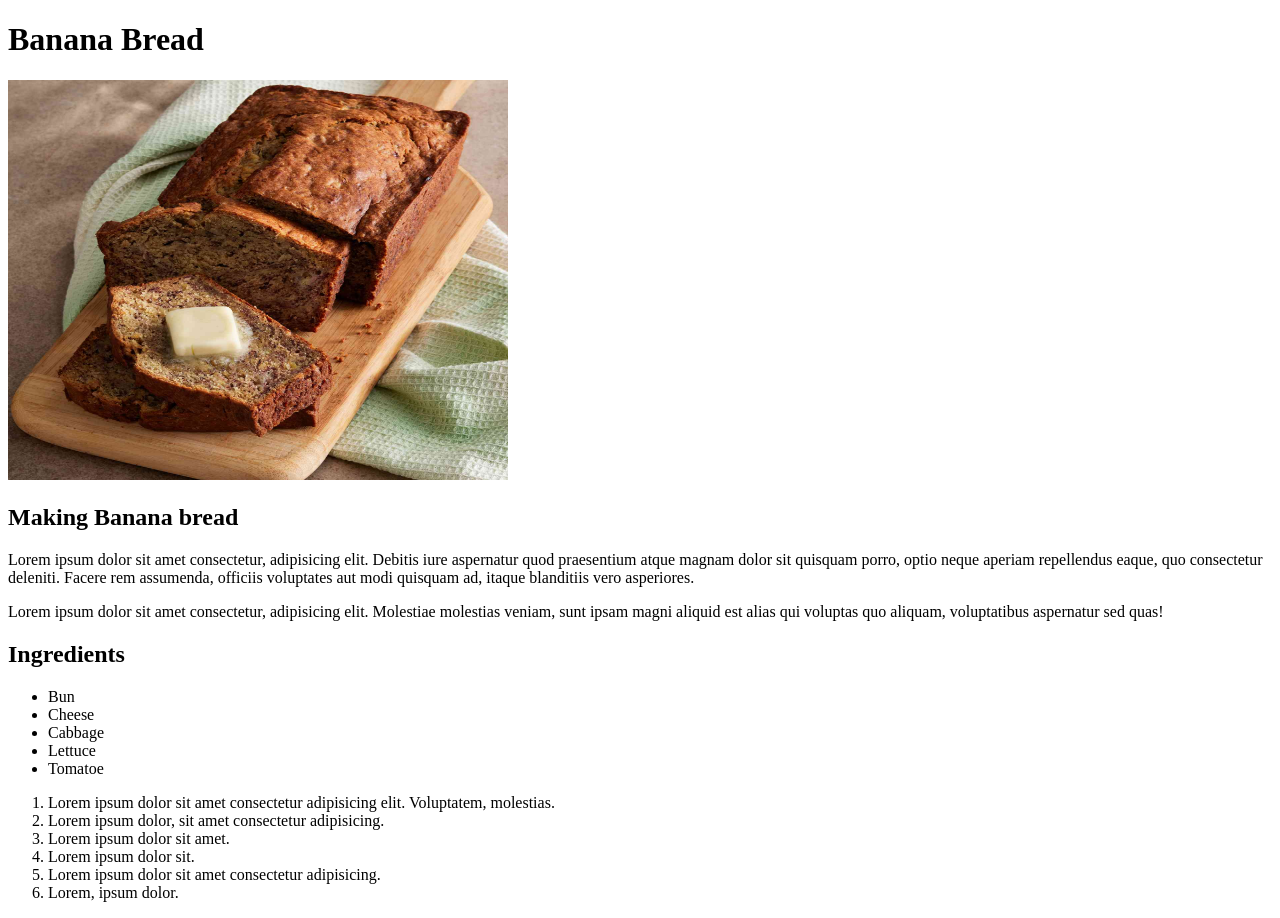
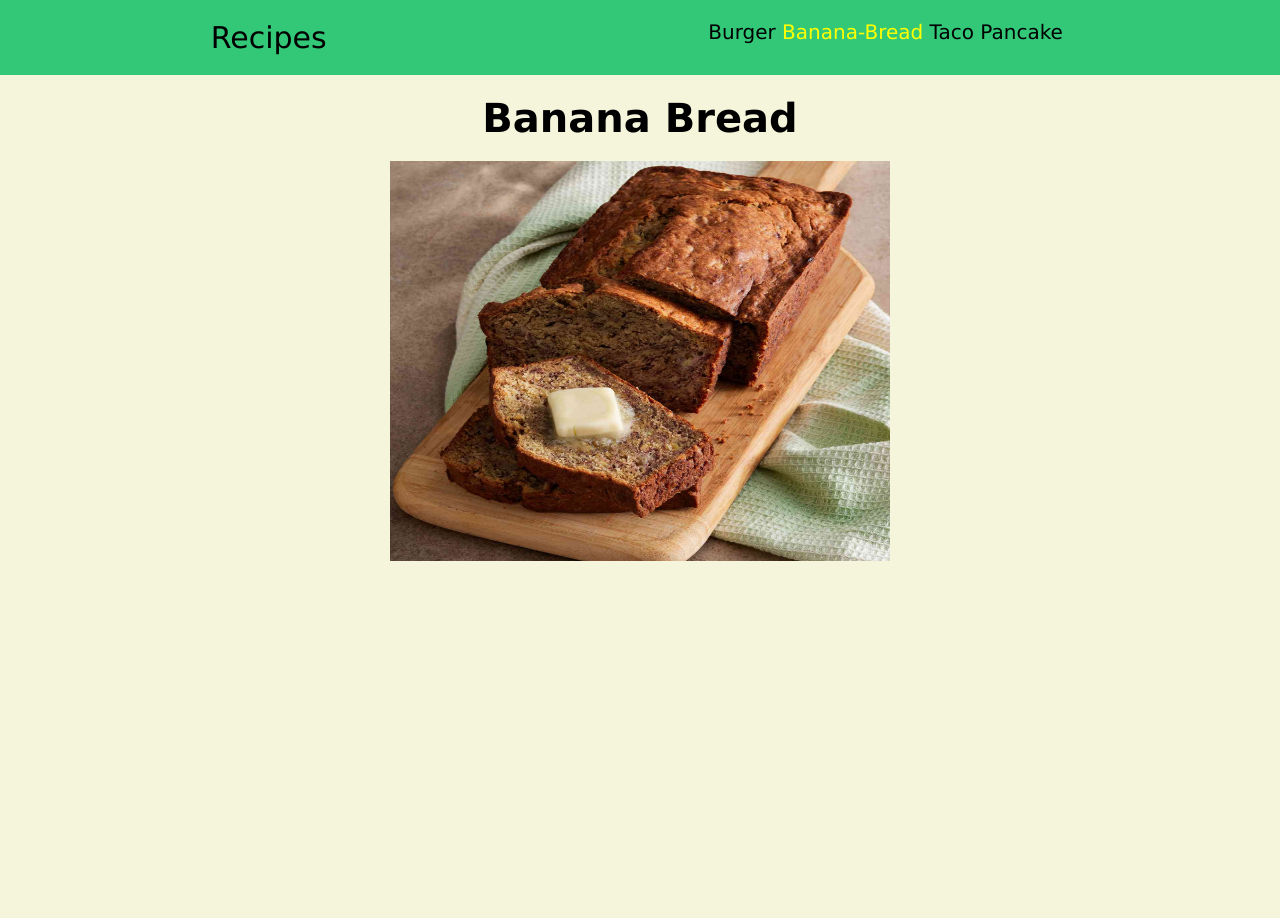
Before and after one commit to joelizzu/odin-recipies, a plain HTML site: page recipes/bananabread.html in a window 1280 px wide. After the commit the page ends 800 px from the top, so only its background shows below. Drawn offline with Linux system fonts and the light colour scheme.

Commit message:
develop the recipe site more

```diff
--- a/recipes/bananabread.html
+++ b/recipes/bananabread.html
@@ -1,31 +1,28 @@
 <!DOCTYPE html>
 <html lang="en">
+
 <head>
     <meta charset="UTF-8">
     <meta name="viewport" content="width=device-width, initial-scale=1.0">
-    <title>Banana Bread</title>
+    <title>Banana-Bread</title>
+    <link rel="stylesheet" href="../styles.css">
 </head>
+
 <body>
+    <div class="menu">
+        <a href="../index.html" class="home">Recipes</a>
+        <div class="links">
+            <a href="../recipes/burger.html" class="content">Burger&nbsp</a>
+            <a href="../recipes/bananabread.html" class="content" style="color: yellow">Banana-Bread&nbsp</a>
+            <a href="../recipes/taco.html" class="content">Taco&nbsp</a>
+            <a href="../recipes/pancake.html" class="content">Pancake&nbsp</a>
+        </div>
+    </div>
     <h1>Banana Bread</h1>
-    <img src="../images/banana1.jpg" alt="banana bread" height="400" width="500">
-    <h2>Making Banana bread</h2>
-    <p>Lorem ipsum dolor sit amet consectetur, adipisicing elit. Debitis iure aspernatur quod praesentium atque magnam dolor sit quisquam porro, optio neque aperiam repellendus eaque, quo consectetur deleniti. Facere rem assumenda, officiis voluptates aut modi quisquam ad, itaque blanditiis vero asperiores.</p>
-    <p>Lorem ipsum dolor sit amet consectetur, adipisicing elit. Molestiae molestias veniam, sunt ipsam magni aliquid est alias qui voluptas quo aliquam, voluptatibus aspernatur sed quas!</p>
-    <h2>Ingredients</h2>
-    <ul>
-        <li>Bun</li>
-        <li>Cheese</li>
-        <li>Cabbage</li>
-        <li>Lettuce</li>
-        <li>Tomatoe</li>
-    </ul>
-    <ol>
-        <li>Lorem ipsum dolor sit amet consectetur adipisicing elit. Voluptatem, molestias.</li>
-        <li>Lorem ipsum dolor, sit amet consectetur adipisicing.</li>
-        <li>Lorem ipsum dolor sit amet.</li>
-        <li>Lorem ipsum dolor sit.</li>
-        <li>Lorem ipsum dolor sit amet consectetur adipisicing.</li>
-        <li>Lorem, ipsum dolor.</li>
-    </ol>
+    <div>
+        <img src="../images/banana1.jpg" alt="banana bread" height="400" width="500">
+    </div>
+
 </body>
+
 </html>
--- a/styles.css
+++ b/styles.css
@@ -5,13 +5,13 @@
   font-family: Verdana, Geneva, Tahoma, sans-serif;
 }
 body {
-    background-color:
+  background-color: beige;
 }
 .menu {
   display: flex;
   justify-content: space-around;
   background-color: rgba(15, 192, 103, 0.842);
-    padding: 10px;
+  padding: 20px;
 }
 a {
   color: black;
@@ -20,26 +20,32 @@ a {
   text-decoration: none;
   font-size: 20px;
 }
-h1 {
-    margin-left: -50px;
+.home {
+  font-size: 30px;
+}
+.content:hover {
   color: yellow;
 }
-a:hover {
-    color: yellow;
-}
-span {
-    font-weight: bold;
-}
-img {
-    height: 300px;
-    display: flex;
 
-
-}
-.hero {
-    font-size: 90px;
+.herotext {
+  font-size: 80px;
   width: 30%;
   margin: 40px;
   font-weight: bold;
-
+  color: rgb(204, 130, 18);
 }
+h1 {
+  font-size: 40px;
+  text-align: center;
+  padding: 20px;
+}
+div {
+  display: flex;
+  justify-content: center;
+}
+h2 {
+    text-align: center;
+}
+.steps {
+    margin: 0 auto;
+}
```
Also changed, not shown: index.html (+13 -9 lines), recipes/burger.html (+16 -20 lines), recipes/pancake.html (+18 -21 lines), recipes/taco.html (+17 -21 lines). Lines whose indentation alone changed are shown as unchanged.
